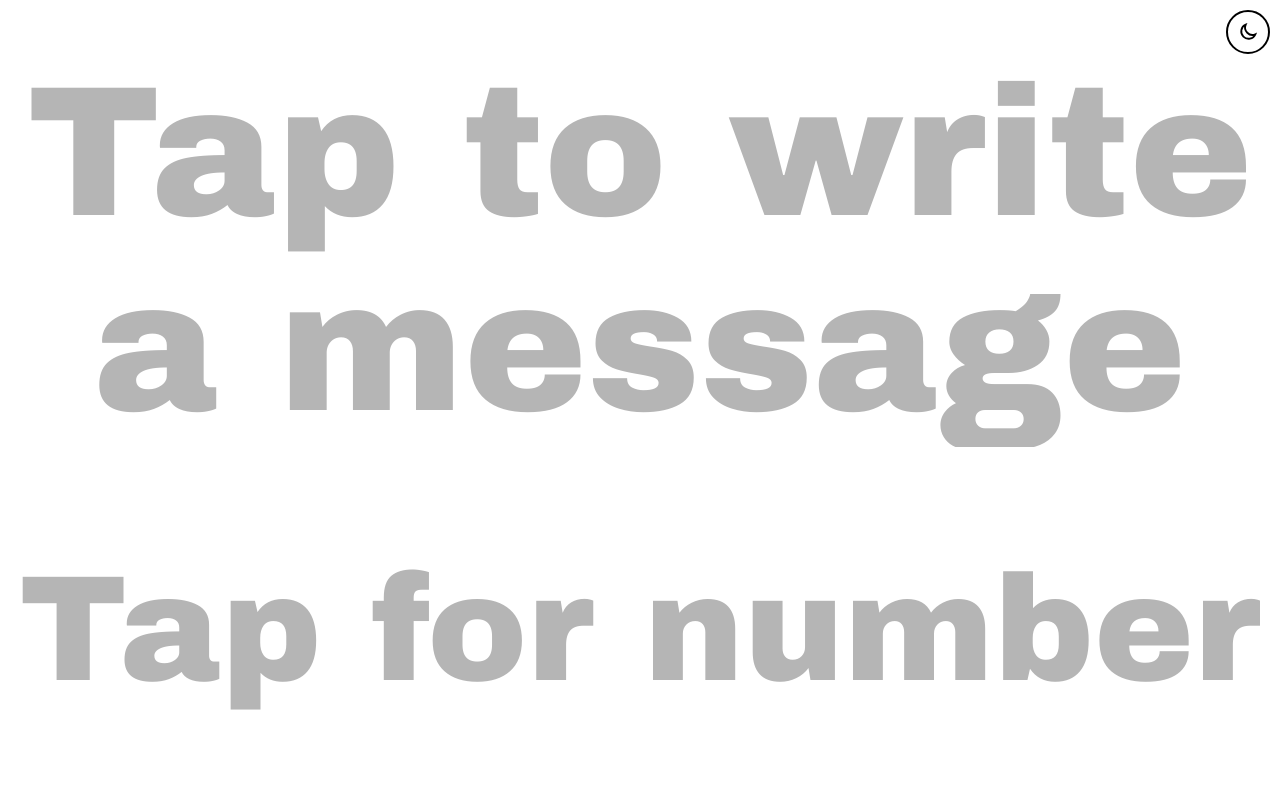
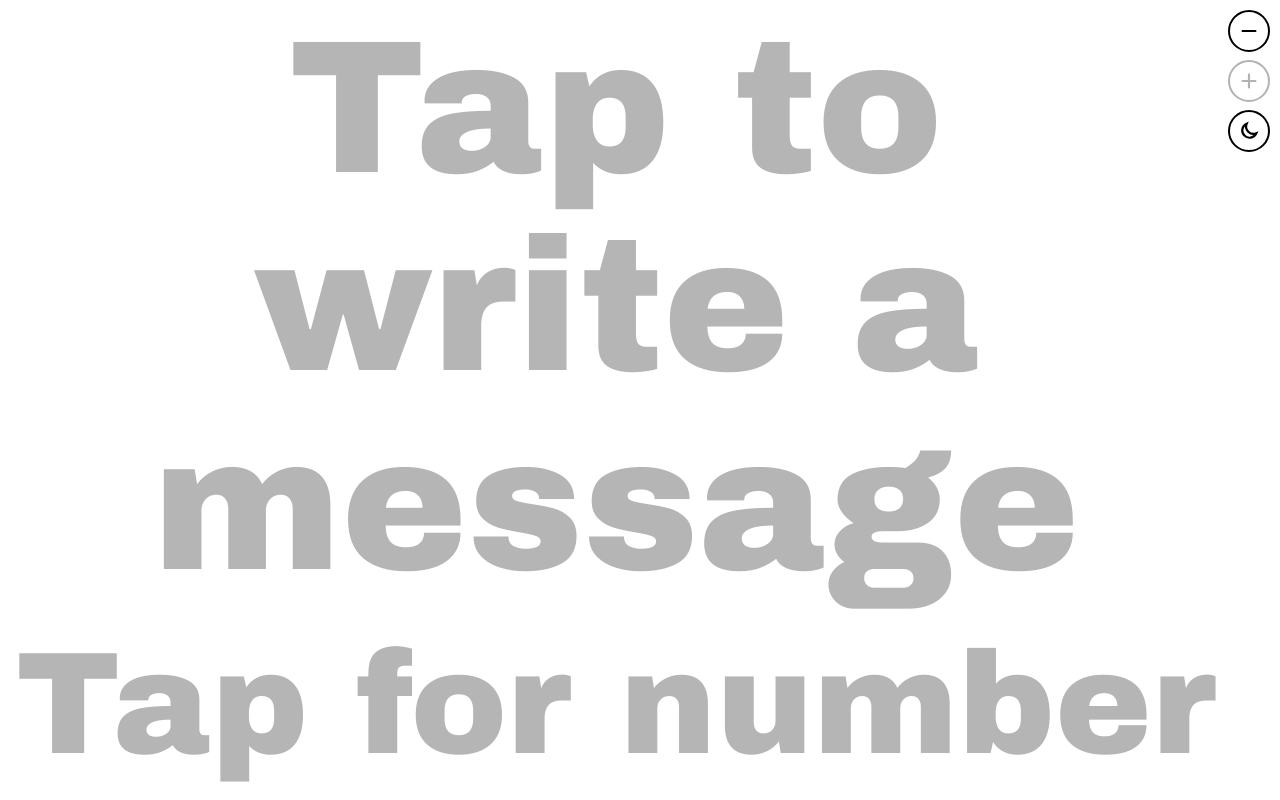
Before and after one commit to simasrud/test, a plain HTML site: page index.html in a window 1280 px wide. Drawn offline with Linux system fonts and the light colour scheme.

Commit message:
Rename to Text Me; add text size buttons, top-aligned layout, installable app files
Co-Authored-By: Claude Opus 5.5 <noreply@anthropic.com>
Claude-Session: https://claude.ai/code/session_01KoZLNqXoxMnNNKC2N2GY31

```diff
--- a/index.html
+++ b/index.html
@@ -3,18 +3,25 @@
 <head>
 <meta charset="utf-8">
 <meta name="viewport" content="width=device-width, initial-scale=1, viewport-fit=cover">
+<meta name="theme-color" content="#ffffff">
 <meta name="apple-mobile-web-app-capable" content="yes">
 <meta name="mobile-web-app-capable" content="yes">
-<title>Text Me Maybe</title>
+<meta name="apple-mobile-web-app-title" content="Text Me">
+<meta name="apple-mobile-web-app-status-bar-style" content="default">
+<link rel="manifest" href="manifest.webmanifest">
+<link rel="apple-touch-icon" href="icons/icon-180.png">
+<link rel="icon" href="icons/icon.svg" type="image/svg+xml">
+<title>Text Me</title>
 <meta name="claude:viewport-fit-sides" content="cover">
 <link rel="stylesheet" href="https://fonts.googleapis.com/css2?family=Archivo+Black&display=swap">
 <style>
-  /* Layout: one screen, two tap-to-type lines (message, number) that size themselves to fill it. */
+  /* Layout: one screen. Controls top-right (right edge when sideways); message + number stacked from the top, sized to fill. */
   :root {
     --bg: #ffffff;
     --fg: #000000;
     --hint: #b5b5b5;
     --display: "Archivo Black", "Arial Black", Impact, system-ui, sans-serif;
+    --ui: system-ui, -apple-system, "Segoe UI", sans-serif;
     color-scheme: light;
   }
   :root.night { --bg: #000000; --fg: #ffffff; --hint: #555555; color-scheme: dark; }
@@ -29,13 +36,12 @@
   }
   main {
     height: 100%;
-    display: flex; flex-direction: column; gap: 4vh;
-    padding-block: max(56px, calc(env(safe-area-inset-top, 0px) + 12px)) max(20px, env(safe-area-inset-bottom, 0px));
+    display: flex; flex-direction: column; justify-content: flex-start; gap: var(--gap, 3vh);
+    padding-block: calc(env(safe-area-inset-top, 0px) + 62px) max(16px, env(safe-area-inset-bottom, 0px));
     padding-left: max(16px, env(safe-area-inset-left, 0px));
     padding-right: max(16px, env(safe-area-inset-right, 0px));
   }
-  .box { flex: 1 1 0; min-height: 0; display: flex; align-items: center; justify-content: center; overflow: hidden; cursor: text; }
-  .box.msg { flex-grow: 1.3; }
+  .box { flex: none; display: flex; justify-content: center; cursor: text; }
   .field {
     font-family: var(--display);
     line-height: 1.05; text-align: center;
@@ -47,41 +53,65 @@
   #num { white-space: nowrap; font-variant-numeric: tabular-nums; }
   .field:empty::before { content: attr(data-placeholder); color: var(--hint); }
 
-  #mode {
+  .controls {
     position: fixed;
     top: calc(env(safe-area-inset-top, 0px) + 10px);
     right: calc(env(safe-area-inset-right, 0px) + 10px);
-    width: 44px; height: 44px; border-radius: 50%;
+    display: flex; gap: 8px; z-index: 2;
+  }
+  .controls button {
+    width: 42px; height: 42px; border-radius: 50%;
     border: 2px solid var(--fg); background: var(--bg); color: var(--fg);
     display: grid; place-items: center; cursor: pointer; padding: 0;
+    font: 700 24px/1 var(--ui);
   }
-  #mode:focus-visible { outline: 3px solid var(--fg); outline-offset: 3px; }
-  #mode svg { width: 22px; height: 22px; fill: none; stroke: currentColor; stroke-width: 2; stroke-linecap: round; }
+  .controls button:disabled { opacity: .3; cursor: default; }
+  .controls button:focus-visible { outline: 3px solid var(--fg); outline-offset: 3px; }
+  .controls svg { width: 22px; height: 22px; fill: none; stroke: currentColor; stroke-width: 2.4; stroke-linecap: round; }
   :root:not(.night) .sun, :root.night .moon { display: none; }
+
+  /* Sideways: controls become a column on the right so the text can start at the very top */
+  @media (orientation: landscape) {
+    main {
+      padding-block: calc(env(safe-area-inset-top, 0px) + 10px) max(10px, env(safe-area-inset-bottom, 0px));
+      padding-right: calc(max(10px, env(safe-area-inset-right, 0px)) + 54px);
+    }
+    .controls { flex-direction: column; }
+  }
 </style>
+<script>if ('serviceWorker' in navigator) addEventListener('load', () => navigator.serviceWorker.register('sw.js').catch(() => {}));</script>
 </head>
 <body>
 
-<button id="mode" type="button" aria-label="Switch to night mode">
-  <svg class="moon" viewBox="0 0 24 24"><path d="M20 14.5A8 8 0 0 1 9.5 4a8 8 0 1 0 10.5 10.5z"/></svg>
-  <svg class="sun" viewBox="0 0 24 24"><circle cx="12" cy="12" r="4"/><path d="M12 2v2M12 20v2M2 12h2M20 12h2M4.9 4.9l1.4 1.4M17.7 17.7l1.4 1.4M4.9 19.1l1.4-1.4M17.7 6.3l1.4-1.4"/></svg>
-</button>
+<div class="controls">
+  <button id="smaller" type="button" aria-label="Smaller text"><svg viewBox="0 0 24 24"><path d="M5 12h14"/></svg></button>
+  <button id="bigger" type="button" aria-label="Bigger text"><svg viewBox="0 0 24 24"><path d="M5 12h14M12 5v14"/></svg></button>
+  <button id="mode" type="button" aria-label="Switch to night mode">
+    <svg class="moon" viewBox="0 0 24 24"><path d="M20 14.5A8 8 0 0 1 9.5 4a8 8 0 1 0 10.5 10.5z"/></svg>
+    <svg class="sun" viewBox="0 0 24 24"><circle cx="12" cy="12" r="4"/><path d="M12 2v2M12 20v2M2 12h2M20 12h2M4.9 4.9l1.4 1.4M17.7 17.7l1.4 1.4M4.9 19.1l1.4-1.4M17.7 6.3l1.4-1.4"/></svg>
+  </button>
+</div>
 
 <main>
-  <div class="box msg" data-for="msg"><div id="msg" class="field" contenteditable="true" spellcheck="false" enterkeyhint="next" role="textbox" aria-label="Your message" data-placeholder="Tap to write a message"></div></div>
+  <div class="box" data-for="msg"><div id="msg" class="field" contenteditable="true" spellcheck="false" enterkeyhint="next" role="textbox" aria-label="Your message" data-placeholder="Tap to write a message"></div></div>
   <div class="box" data-for="num"><div id="num" class="field" contenteditable="true" spellcheck="false" inputmode="tel" enterkeyhint="done" role="textbox" aria-label="Your phone number" data-placeholder="Tap for number"></div></div>
 </main>
 
 <script>
 (() => {
-  const msg = document.getElementById('msg'), num = document.getElementById('num');
-  const root = document.documentElement, modeBtn = document.getElementById('mode');
+  const $ = id => document.getElementById(id);
+  const msg = $('msg'), num = $('num'), main = document.querySelector('main');
+  const root = document.documentElement, modeBtn = $('mode');
   const store = {
     get(k) { try { return localStorage.getItem(k); } catch { return null; } },
     set(k, v) { try { localStorage.setItem(k, v); } catch {} },
   };
 
-  // Plain-text editing only
+  // Text size steps: share of the largest size that fits the screen
+  const STEPS = [0.35, 0.45, 0.55, 0.65, 0.75, 0.85, 1];
+  let step = parseInt(store.get('tmm.step') ?? '', 10);
+  if (!(step >= 0 && step < STEPS.length)) step = STEPS.length - 1;
+
   [msg, num].forEach(el => { try { el.contentEditable = 'plaintext-only'; } catch {} if (el.contentEditable !== 'plaintext-only') el.contentEditable = 'true'; });
 
   msg.textContent = store.get('tmm.msg') ?? '';
@@ -90,22 +120,35 @@
   const syncModeLabel = () => modeBtn.setAttribute('aria-label', root.classList.contains('night') ? 'Switch to day mode' : 'Switch to night mode');
   syncModeLabel();
 
-  // Grow text until it no longer fits its box
-  function fit(el) {
-    const box = el.parentElement, W = box.clientWidth, H = box.clientHeight;
-    if (!W || !H) return;
+  // Largest font size at which el fits inside W x H
+  function maxFit(el, W, H) {
     let lo = 8, hi = Math.max(W, H);
     while (hi - lo > 1) {
       const mid = (lo + hi) >> 1;
       el.style.fontSize = mid + 'px';
       if (el.scrollWidth <= W && el.scrollHeight <= H) lo = mid; else hi = mid;
     }
-    el.style.fontSize = lo + 'px';
+    return lo;
   }
-  const layout = () => { fit(msg); fit(num); };
+  function layout() {
+    const cs = getComputedStyle(main);
+    const W = main.clientWidth - parseFloat(cs.paddingLeft) - parseFloat(cs.paddingRight);
+    const gap = Math.round(main.clientHeight * 0.03);
+    const H = main.clientHeight - parseFloat(cs.paddingTop) - parseFloat(cs.paddingBottom) - gap;
+    if (W <= 0 || H <= 0) return;
+    main.style.setProperty('--gap', gap + 'px');
+    const s = STEPS[step];
+    // number gets up to 40% of the height; the message takes whatever is left
+    const n = maxFit(num, W, H * 0.4);
+    const numH = num.scrollHeight;
+    const m = maxFit(msg, W, H - numH);
+    msg.style.fontSize = Math.max(10, Math.floor(m * s)) + 'px';
+    num.style.fontSize = Math.max(10, Math.floor(n * s)) + 'px';
+    $('smaller').disabled = step === 0;
+    $('bigger').disabled = step === STEPS.length - 1;
+  }
 
   function clean(el) {
-    // strip line breaks / stray markup a browser may insert
     if (el.querySelector('*') || /\n/.test(el.textContent)) {
       el.textContent = el.textContent.replace(/\s*\n\s*/g, ' ');
       const r = document.createRange(); r.selectNodeContents(el); r.collapse(false);
@@ -124,11 +167,14 @@
   msg.addEventListener('keydown', e => { if (e.key === 'Enter') { e.preventDefault(); num.focus(); } });
   num.addEventListener('keydown', e => { if (e.key === 'Enter') { e.preventDefault(); num.blur(); } });
 
-  // Tapping anywhere in a half focuses that line
   document.querySelectorAll('.box').forEach(b => b.addEventListener('click', e => {
-    const f = document.getElementById(b.dataset.for);
+    const f = $(b.dataset.for);
     if (e.target !== f) { f.focus(); const r = document.createRange(); r.selectNodeContents(f); r.collapse(false); const s = getSelection(); s.removeAllRanges(); s.addRange(r); }
   }));
+
+  const setStep = d => { step = Math.min(STEPS.length - 1, Math.max(0, step + d)); store.set('tmm.step', step); layout(); };
+  $('smaller').addEventListener('click', () => setStep(-1));
+  $('bigger').addEventListener('click', () => setStep(1));
 
   modeBtn.addEventListener('click', () => {
     root.classList.toggle('night');
@@ -136,7 +182,6 @@
     syncModeLabel();
   });
 
-  // Keep the screen awake while showing (if the phone allows it)
   const awake = async () => { try { await navigator.wakeLock?.request('screen'); } catch {} };
   document.addEventListener('pointerdown', awake, { once: true });
   document.addEventListener('visibilitychange', () => { if (!document.hidden) awake(); });
```
Also changed, not shown: sw.js (added, +17 -0 lines), icons/icon-180.png (added), icons/icon-192.png (added), icons/icon-512.png (added), icons/icon.svg (added), manifest.webmanifest (added).
